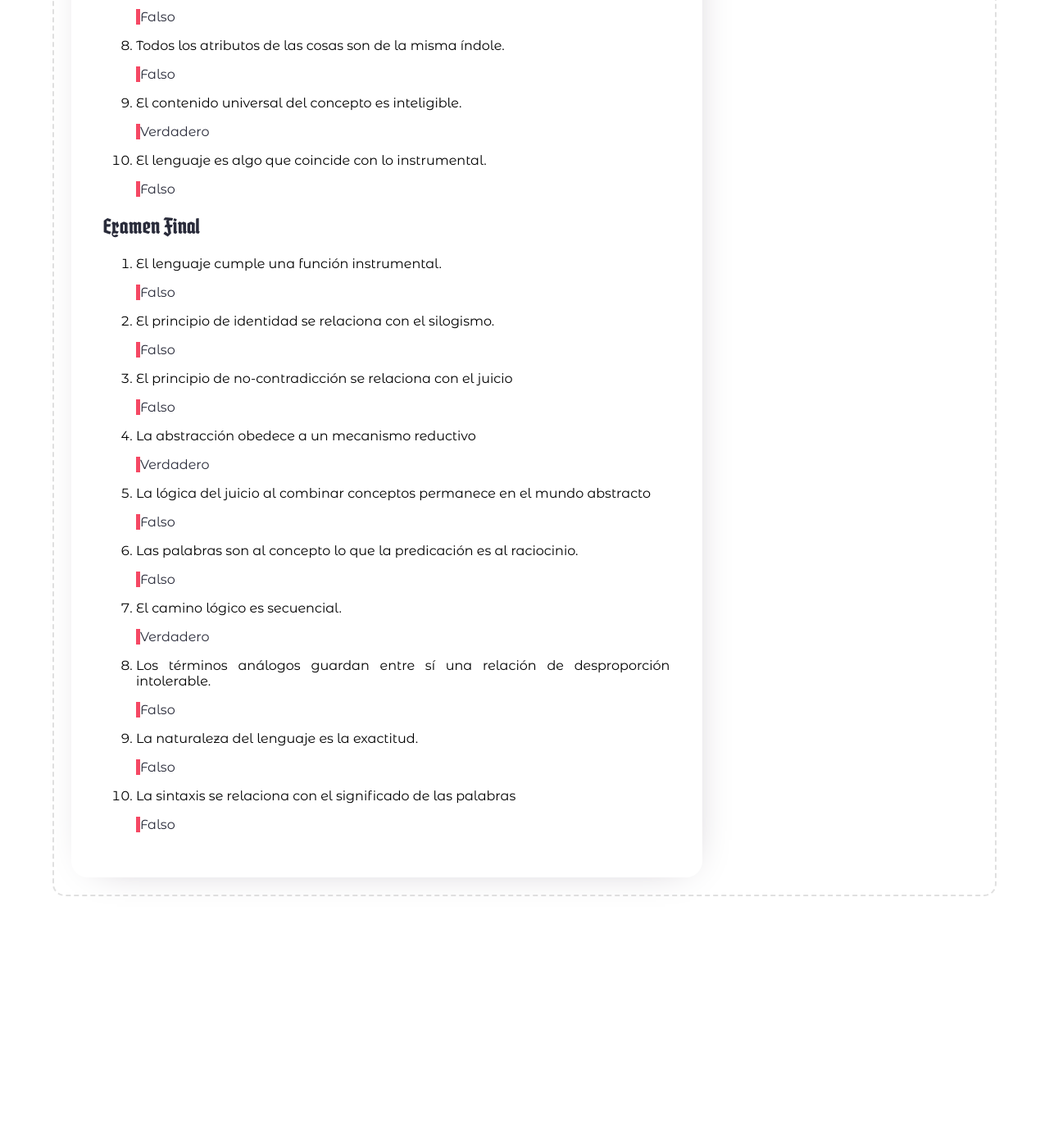
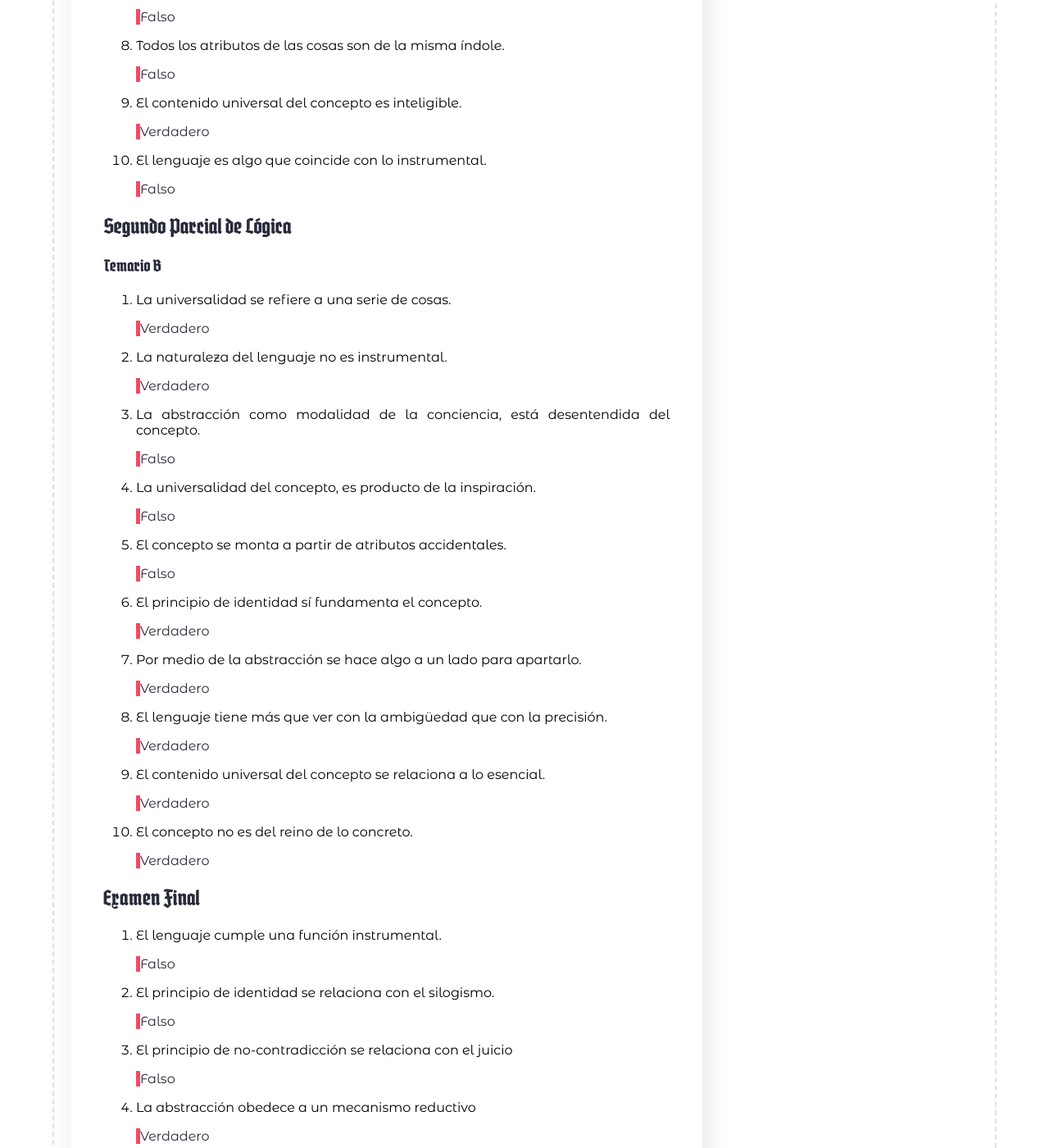
Before and after one commit to jorgeAML/creativeaml, a Jekyll site: the page built from blog_posts/21-11-2023.md, in a window 1280 px wide and 1400 px high, scrolled down 2514 px. Shown: the whole window at 82% size. Built offline with Jekyll 4.4.1, drawn with Linux system fonts in a browser that asks for light colours; some web fonts are replaced; a script that is not in the unit is left out; comment, search, counter and statistics services are not loaded; before the commit the page ends 3645 px from its top, so only the background shows below that.

Commit message:
Segundo parcial temario B

```diff
--- a/blog_posts/21-11-2023.md
+++ b/blog_posts/21-11-2023.md
@@ -1,6 +1,6 @@
 ---
 layout: blog
-title: Ejercicios propuestos de física
+title: Examenes de Lógica
 url: https://www.creativeaml.com/blog_posts/18-08-2023.html
 
 icon: ../assets/images/cube2.jpeg
@@ -64,7 +64,20 @@ tag5: FIUsac
     <li>El contenido universal del concepto es inteligible.<p class="respuestaA">Verdadero</p></li>
     <li>El lenguaje es algo que coincide con lo instrumental.<p class="respuestaA">Falso</p></li>
 </ol>
-
+<h2>Segundo Parcial de Lógica</h2>
+<h3>Temario B</h3>
+<ol>
+    <li>La universalidad se refiere a una serie de cosas.<p class="respuestaA">Verdadero</p></li>
+    <li>La naturaleza del lenguaje no es instrumental.<p class="respuestaA">Verdadero</p></li>
+    <li>La abstracción como modalidad de la conciencia, está desentendida del concepto.<p class="respuestaA">Falso</p></li>
+    <li>La universalidad del concepto, es producto de la inspiración.<p class="respuestaA">Falso</p></li>
+    <li>El concepto se monta a partir de atributos accidentales.<p class="respuestaA">Falso</p></li>
+    <li>El principio de identidad sí fundamenta el concepto.<p class="respuestaA">Verdadero</p></li>
+    <li>Por medio de la abstracción se hace algo a un lado para apartarlo.<p class="respuestaA">Verdadero</p></li>
+    <li>El lenguaje tiene más que ver con la ambigüedad que con la precisión.<p class="respuestaA">Verdadero</p></li>
+    <li>El contenido universal del concepto se relaciona a lo esencial.<p class="respuestaA">Verdadero</p></li>
+    <li>El concepto no es del reino de lo concreto.<p class="respuestaA">Verdadero</p></li>
+</ol>
 <h2>Examen Final</h2>
 <ol>
     <li>El lenguaje cumple una función instrumental. <p class="respuestaA">Falso</p></li>
```
